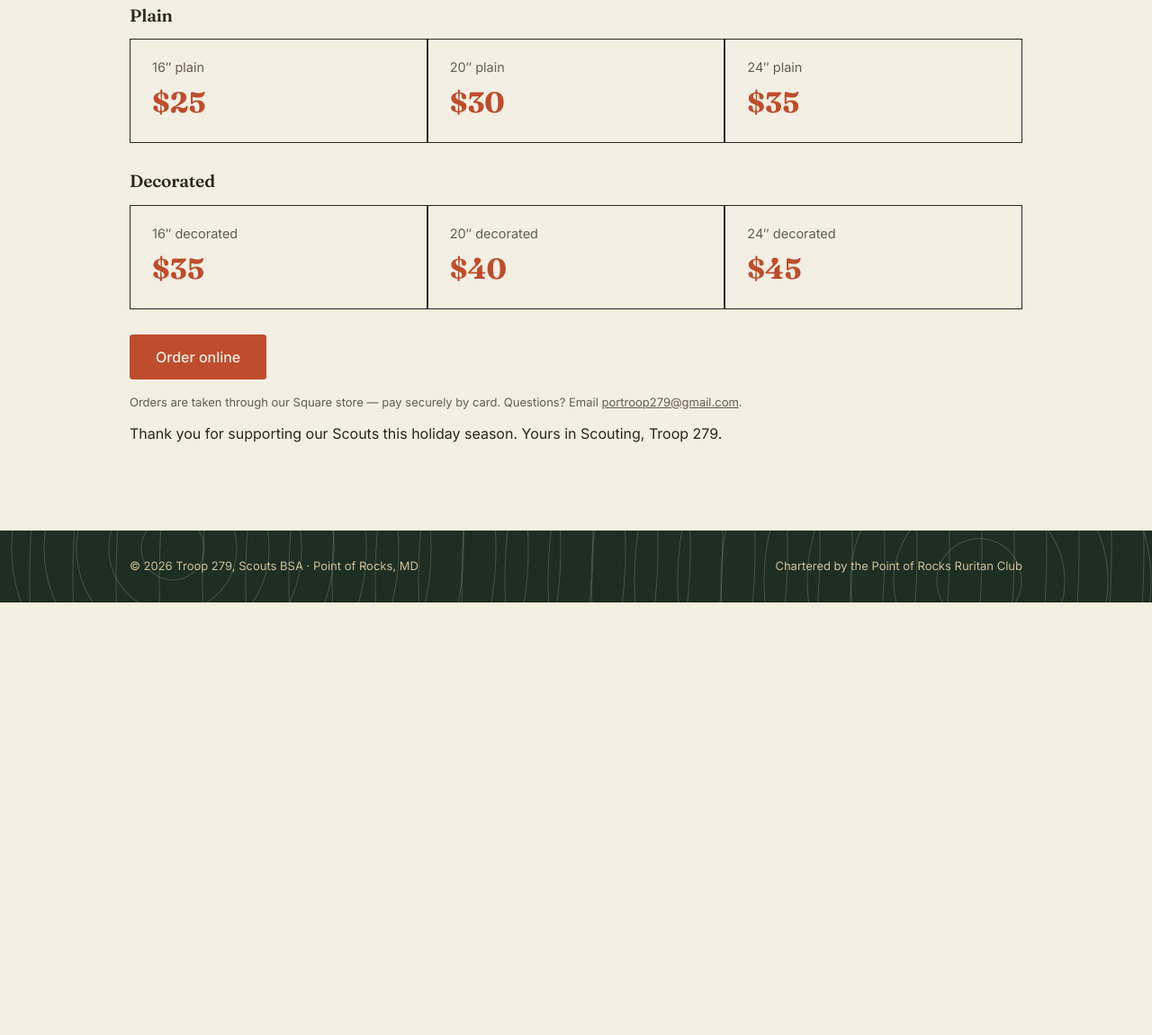
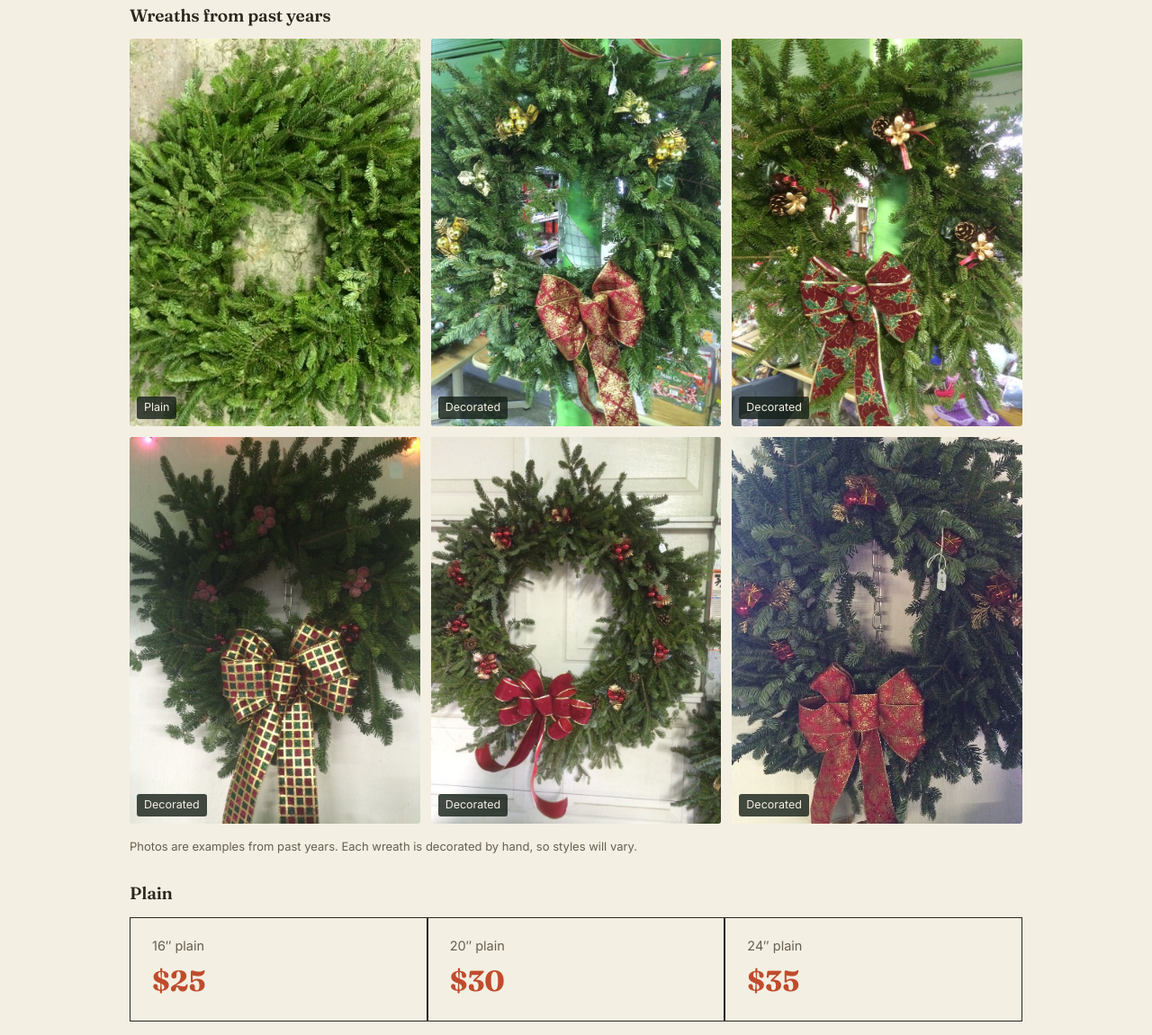
Before and after one commit to bkisselbach/troop-279, a plain HTML site: page wreaths/index.html in a window 1280 px wide. Shown: the part 644-1795 px from the top of the page at 90% size. Before the commit the page ends 1314 px from the top, so only its background shows below. Drawn offline with Linux system fonts and the light colour scheme.

Commit message:
Add past years' wreath photos to the wreath page
Co-Authored-By: Claude Opus 5.5 <noreply@anthropic.com>

```diff
--- a/style.css
+++ b/style.css
@@ -315,11 +315,36 @@ nav.links a:hover,nav.links a[aria-current="page"]{border-bottom-color:var(--kha
 }
 .wreaths .details dt{font-weight:600;margin-top:16px;}
 .wreaths .details dd{margin:2px 0 0;}
+.wreaths .wreath-photos{
+  display:grid;
+  grid-template-columns:repeat(3,1fr);
+  gap:12px;
+  margin:12px 0 0;
+}
+.wreaths .wreath-photos figure{margin:0;position:relative;}
+.wreaths .wreath-photos img{
+  width:100%;
+  height:auto;
+  aspect-ratio:3/4;
+  object-fit:cover;
+  border-radius:3px;
+}
+.wreaths .wreath-photos figcaption{
+  position:absolute;
+  left:8px;
+  bottom:8px;
+  background:rgba(20,31,23,.8);
+  color:var(--cream);
+  font-size:12.5px;
+  padding:3px 8px;
+  border-radius:3px;
+}
 .wreaths .closed{font-weight:600;color:var(--blaze);}
 .wreaths #wreath-order{font-size:16px;padding:12px 28px;}
 .wreaths .fine{font-size:13px;color:#655f4e;margin-top:16px;}
 @media (max-width:760px){
   .wreaths .wreath-top{grid-template-columns:1fr;}
+  .wreaths .wreath-photos{grid-template-columns:repeat(2,1fr);}
   .wreaths .price-grid{grid-template-columns:1fr;}
 }
 
--- a/wreaths/index.html
+++ b/wreaths/index.html
@@ -62,6 +62,35 @@
         <dd>Pickup and delivery dates to be announced &mdash; we&rsquo;ll be in touch.</dd>
       </dl>
     </div>
+
+    <h3>Wreaths from past years</h3>
+    <div class="wreath-photos">
+      <figure>
+        <img src="../photos/wreaths/plain-1.jpg" width="800" height="800" alt="Plain Fraser fir wreath from a past year" loading="lazy">
+        <figcaption>Plain</figcaption>
+      </figure>
+      <figure>
+        <img src="../photos/wreaths/decorated-1.jpg" width="800" height="1067" alt="Decorated Fraser fir wreath, example 1 from a past year" loading="lazy">
+        <figcaption>Decorated</figcaption>
+      </figure>
+      <figure>
+        <img src="../photos/wreaths/decorated-2.jpg" width="800" height="1067" alt="Decorated Fraser fir wreath, example 2 from a past year" loading="lazy">
+        <figcaption>Decorated</figcaption>
+      </figure>
+      <figure>
+        <img src="../photos/wreaths/decorated-3.jpg" width="800" height="1067" alt="Decorated Fraser fir wreath, example 3 from a past year" loading="lazy">
+        <figcaption>Decorated</figcaption>
+      </figure>
+      <figure>
+        <img src="../photos/wreaths/decorated-4.jpg" width="800" height="1067" alt="Decorated Fraser fir wreath, example 4 from a past year" loading="lazy">
+        <figcaption>Decorated</figcaption>
+      </figure>
+      <figure>
+        <img src="../photos/wreaths/decorated-5.jpg" width="800" height="800" alt="Decorated Fraser fir wreath, example 5 from a past year" loading="lazy">
+        <figcaption>Decorated</figcaption>
+      </figure>
+    </div>
+    <p class="fine">Photos are examples from past years. Each wreath is decorated by hand, so styles will vary.</p>
 
     <div class="wreath-prices">
       <h3>Plain</h3>
```
Also changed, not shown: photos/wreaths/decorated-1.jpg (added), photos/wreaths/decorated-2.jpg (added), photos/wreaths/decorated-3.jpg (added), photos/wreaths/decorated-4.jpg (added), photos/wreaths/decorated-5.jpg (added), photos/wreaths/plain-1.jpg (added).
